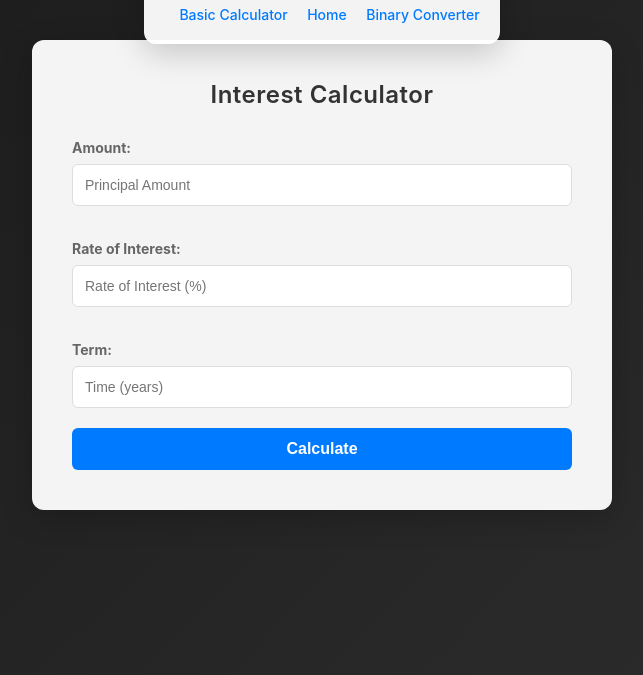
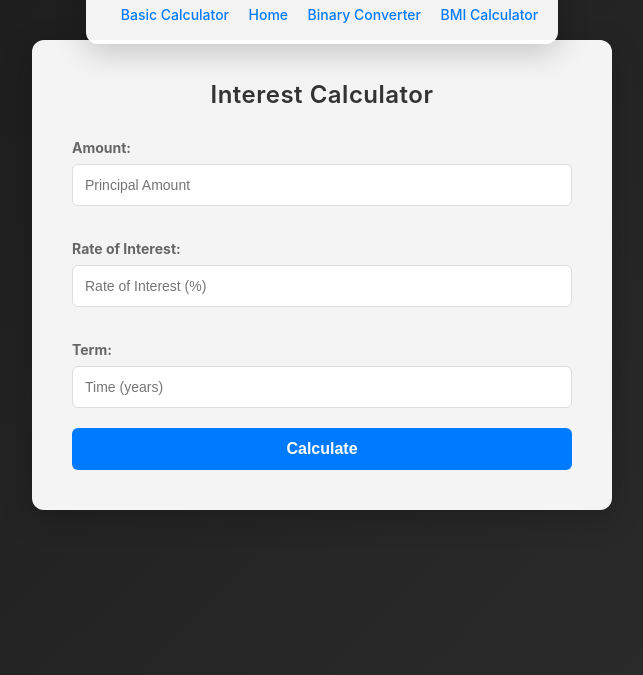
Before and after one commit to EduardoAcostaVargas/Advance-Calculator, a plain HTML site: page interestCalculator/interest_calc.html in a window 1280 px wide. Shown: the part 125-800 px from the top of the page, without its empty margins (318-961 px from the left). Drawn offline with Linux system fonts and the light colour scheme.

Commit message:
updated route

```diff
--- a/interestCalculator/interest_calc.html
+++ b/interestCalculator/interest_calc.html
@@ -13,6 +13,7 @@
         <a href="../basicCalculator/basic_calc.html">Basic Calculator</a>
         <a href="../index.html">Home</a>
         <a href="../binaryConverter/binary_conv.html">Binary Converter</a>
+        <a href="../bmi-calculator/bmi.html">BMI Calculator</a>
         </header>
     </section>
 
```
